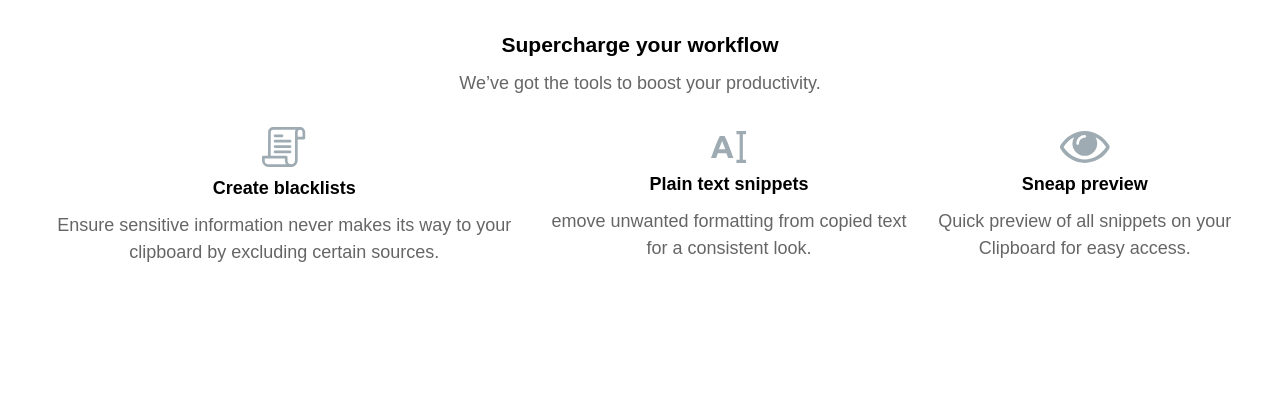
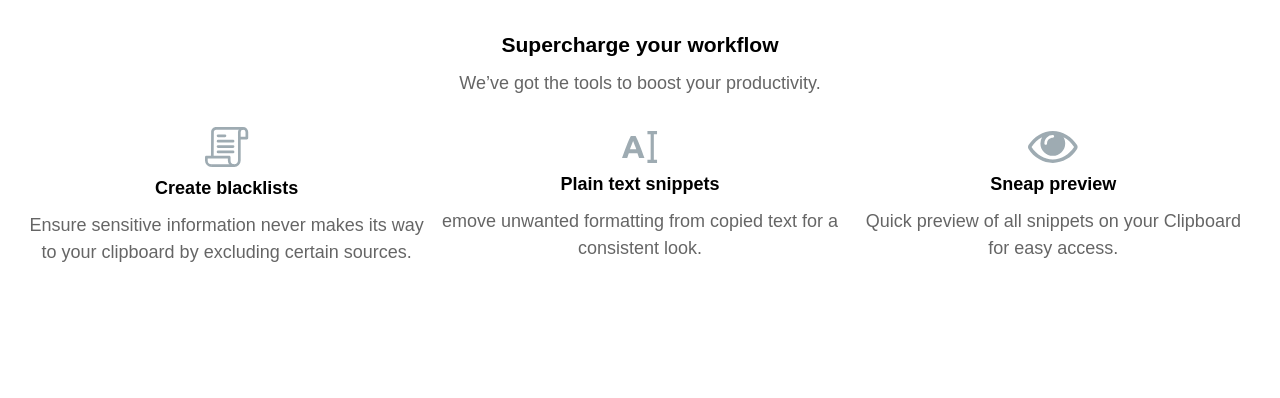
Before and after one commit to Suleeyman/2-Clipboard-LP, a plain HTML site: page index.html in a window 1280 px wide. Shown: the part 2580-2978 px from the top of the page. Drawn offline with Linux system fonts and the light colour scheme; a web font is replaced by a local one.

```diff
--- a/main.css
+++ b/main.css
@@ -229,6 +229,11 @@
     #logo-list {
         display: flex;
         align-items: center;
+        justify-content: space-around;
+    }
+
+    .section--summary ul li {
+        width: 400px;
     }
 
     #logo-list {
```
